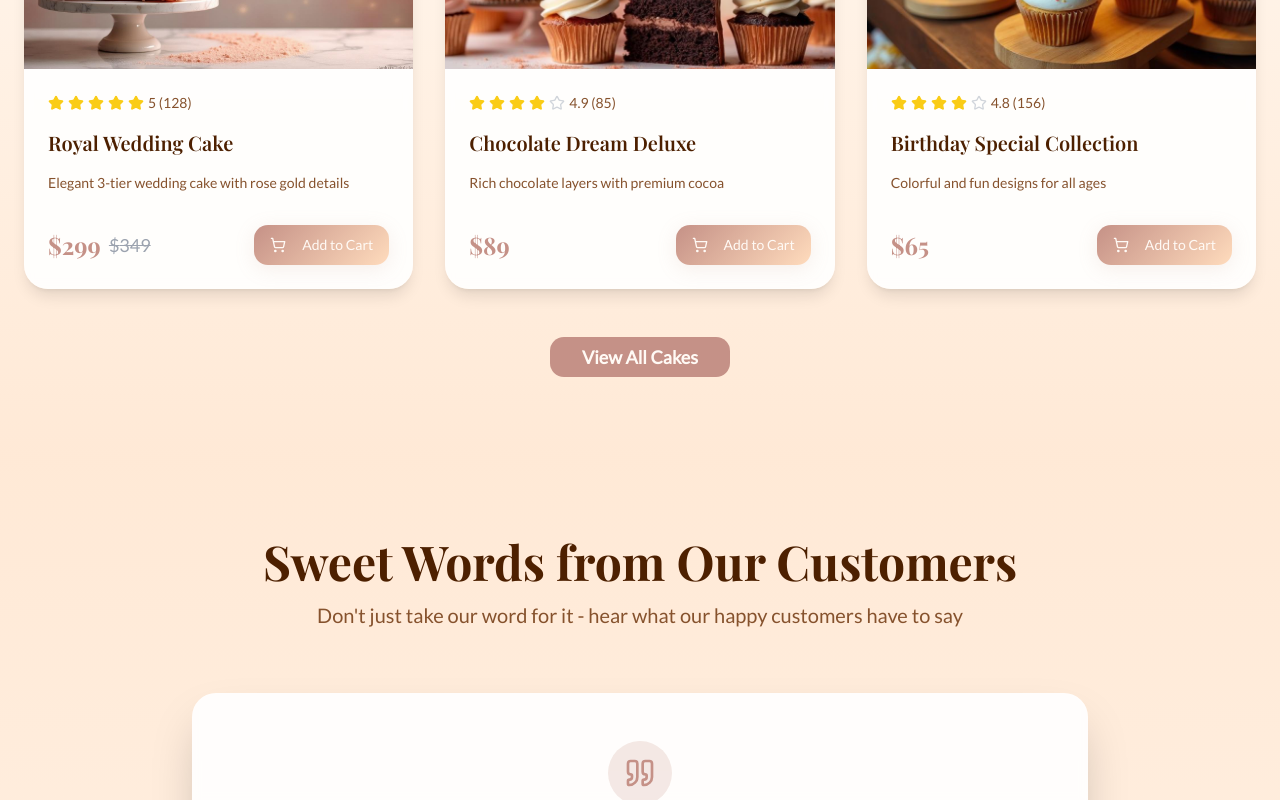
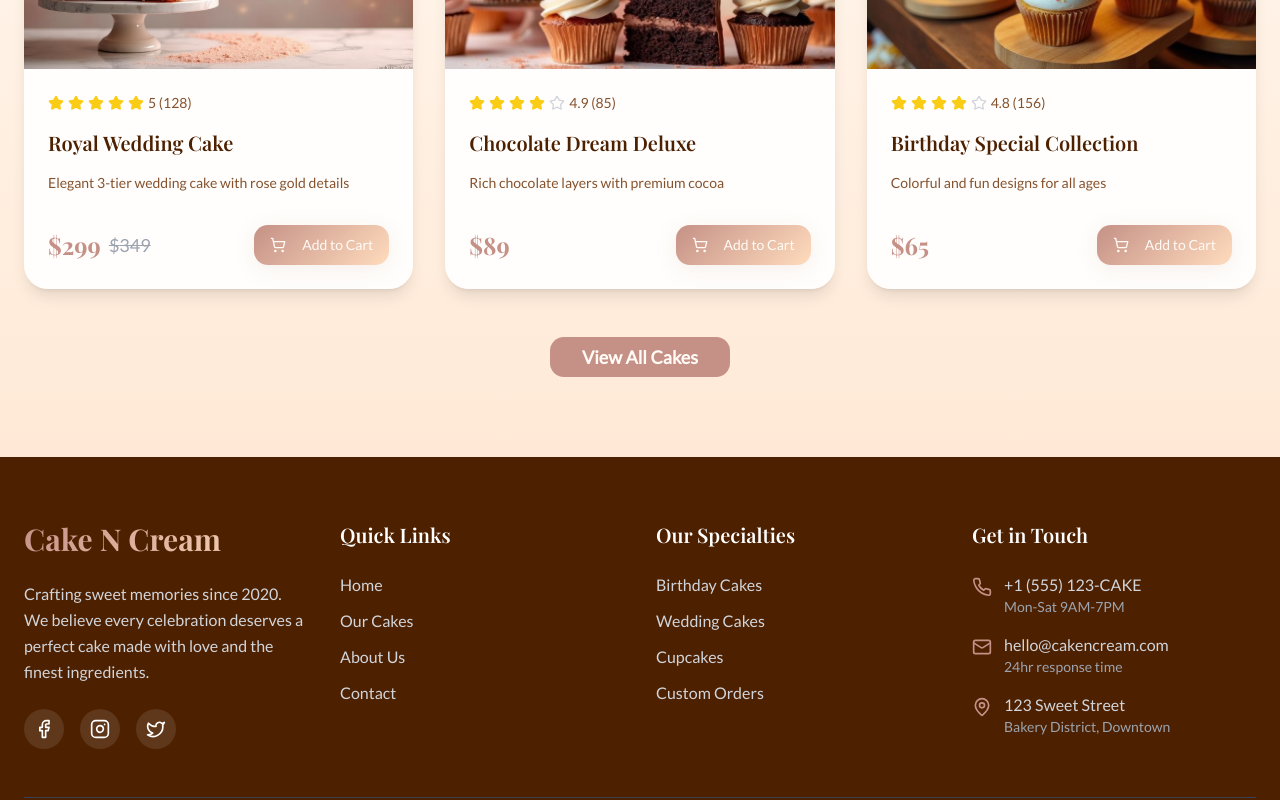
Before and after one commit to Yashrxx/cream-dreams-bakery-site, a React (Vite) app: page / in a window 1280 px wide. Shown: the part 1223-2023 px from the top of the page. Built offline with nearby package versions, Linux system fonts and the light colour scheme.

Commit message:
Remove reviews section
Removes the testimonials section from the website.

```diff
--- a/src/pages/Index.tsx
+++ b/src/pages/Index.tsx
@@ -1,7 +1,6 @@
 import FloatingNav from '@/components/FloatingNav';
 import Hero from '@/components/Hero';
 import FeaturedCakes from '@/components/FeaturedCakes';
-import Testimonials from '@/components/Testimonials';
 import Footer from '@/components/Footer';
 
 const Index = () => {
@@ -10,9 +9,6 @@ const Index = () => {
       <FloatingNav />
       <Hero />
       <FeaturedCakes />
-      <div id="testimonials">
-        <Testimonials />
-      </div>
       <Footer />
     </div>
   );
```
